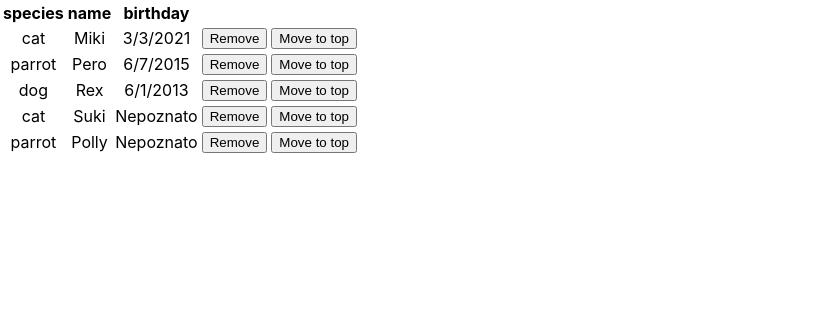
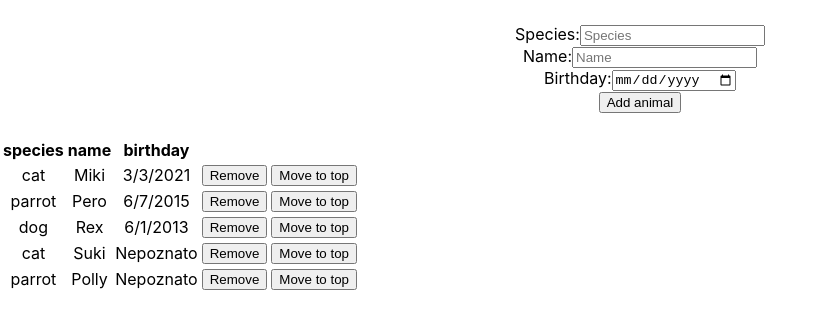
Before and after one commit to MilicaB96/zoo, a React (Create React App) app: page / in a window 1280 px wide. Shown: the top 328 px of the page, without its empty margins (0-825 px from the left). Built offline with nearby package versions, Linux system fonts and the light colour scheme.

Commit message:
added addAnimal form

```diff
--- a/src/App.js
+++ b/src/App.js
@@ -28,8 +28,67 @@ function App() {
       name: "Polly",
     },
   ]);
+  // species,name,date
+  const [species, setSpecies] = useState("");
+  const [name, setName] = useState("");
+  const [date, setDate] = useState(new Date());
+  // add animal function
+  const addAnimal = (species, name, date) => {
+    date = date.split("-");
+    const [year, month, day] = date;
+    date = new Date(year, month, day).toLocaleDateString();
+    console.log(date);
+    setAnimals([...animals, { species, name, birthday: date }]);
+  };
+  // handleSubmit
+  const handleSubmit = (e) => {
+    e.preventDefault();
+    addAnimal(species, name, date);
+  };
   return (
     <div className='App'>
+      <form style={{ padding: "1.5em" }} onSubmit={handleSubmit}>
+        <label>
+          Species:
+          <input
+            type='text'
+            name='species'
+            placeholder='Species'
+            value={species}
+            onChange={(e) => {
+              setSpecies(e.target.value);
+            }}
+          />
+        </label>
+        <br />
+        <label>
+          Name:
+          <input
+            type='text'
+            name='name'
+            placeholder='Name'
+            value={name}
+            onChange={(e) => {
+              setName(e.target.value);
+            }}
+          />
+        </label>
+        <br />
+        <label>
+          Birthday:
+          <input
+            type='date'
+            name='date'
+            placeholder='date'
+            value={date}
+            onChange={(e) => {
+              setDate(e.target.value);
+            }}
+          />
+        </label>
+        <br />
+        <button type='submit'>Add animal</button>
+      </form>
       <table>
         <thead>
           <tr>
```
